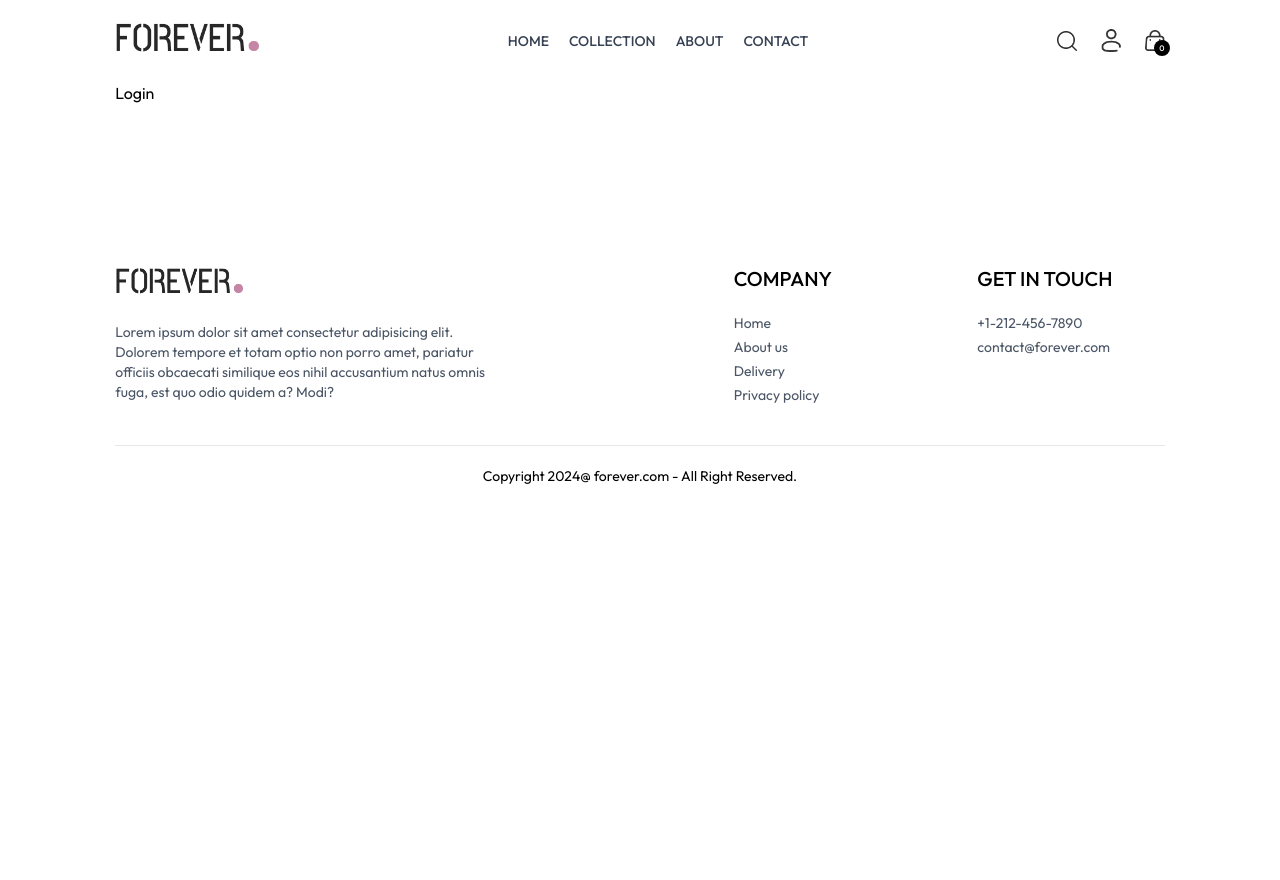
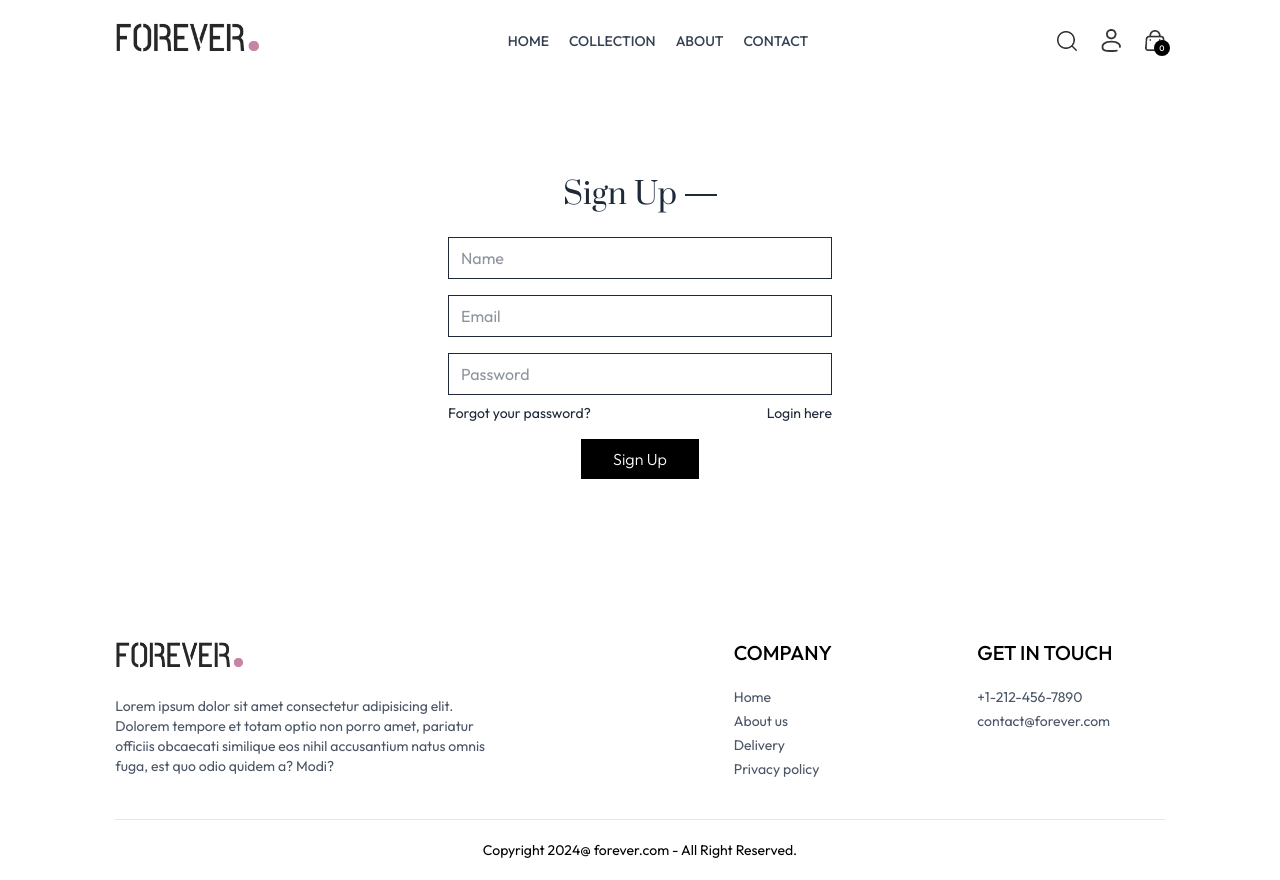
Before and after one commit to Zzamanapu/E-commerceClothing, a React (Vite) app in the folder frontend/: page /login in a window 1280 px wide. Before the commit the page ends 800 px from the top, so only its background shows below. Built offline with nearby package versions, Linux system fonts and the light colour scheme.

Commit message:
Update: login page ui complete

```diff
--- a/frontend/src/context/ShopContext.tsx
+++ b/frontend/src/context/ShopContext.tsx
@@ -79,7 +79,6 @@
       toast.error("Select Product Size");
       return;
     }
-
     let cartData = structuredClone(cartItems);
 
     if (cartData[itemId]) {
@@ -152,13 +151,9 @@
 
 
   const updateQuantity = async (itemId: string, size: Size, quantity: number) => {
-
     let cartData = structuredClone(cartItems);
-
     cartData[itemId][size] = quantity;
-
     setCartItems(cartData);
-
   }
 
 
--- a/frontend/src/pages/Login.tsx
+++ b/frontend/src/pages/Login.tsx
@@ -1,8 +1,37 @@
-import React from 'react'
+import React, { useState } from 'react'
 
 const Login = () => {
+
+  const [currentState, setCurrentState] = useState('Sign Up');
+
+  const onSubmitHandler = async (event: React.FormEvent<HTMLFormElement>) => {
+    event.preventDefault();
+  }
+
   return (
-    <div>Login</div>
+    <form onSubmit={onSubmitHandler} className='flex flex-col items-center w-[90%] sm:max-w-96 m-auto mt-14 gap-4 text-gray-800'>
+      <div className='inline-flex items-center gap-2 mb-2 mt-10'>
+        <p className='prata-regular text-3xl'>{currentState}</p>
+        <hr className='border-none h-[1.5px] w-8 bg-gray-800' />
+      </div>
+      {
+        currentState === 'Sign Up' && (
+          <input type="text" className='w-full px-3 py-2 border border-gray-800' placeholder='Name' required />
+        )
+      }
+
+      <input type="email" className='w-full px-3 py-2 border border-gray-800' placeholder='Email' required />
+      <input type="password" className='w-full px-3 py-2 border border-gray-800' placeholder='Password' required />
+
+      <div className='w-full flex justify-between text-sm mt-[-8px]'>
+        <p className='cursor-pointer'>Forgot your password?</p>
+        {
+          currentState === 'Login' ? <p onClick={() => setCurrentState('Sign Up')} className='cursor-pointer'>Create account</p> : <p onClick={() => setCurrentState('Login')} className='cursor-pointer'>Login here</p>
+        }
+      </div>
+
+      <button className='bg-black text-white font-light px-8 py-2'>{currentState === 'Login' ? 'Sign In' : 'Sign Up'}</button>
+    </form>
   )
 }
 
--- a/frontend/src/pages/Product.tsx
+++ b/frontend/src/pages/Product.tsx
@@ -80,7 +80,7 @@
           </div>
 
           <button onClick={() => {
-            addToCart(productData._id, size)
+            addToCart(productData._id, size) //size = null
           }} className='bg-black text-white px-8 py-3 text-sm active:bg-gray-700'>ADD TO CART</button>
           <hr className='text-gray-200 mt-8 sm:w-4/5' />
           <div className='text-sm text-gray-500 mt-5 flex flex-col gap-1'>
```
